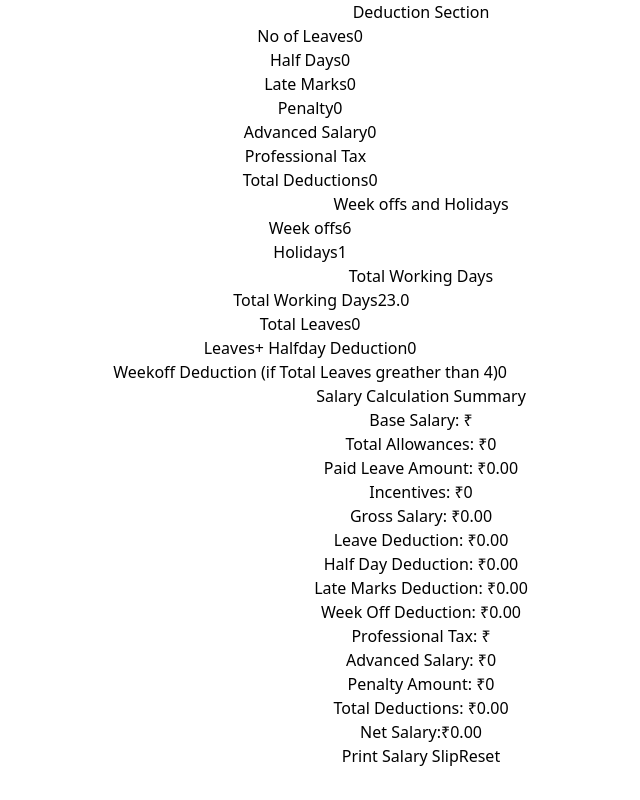
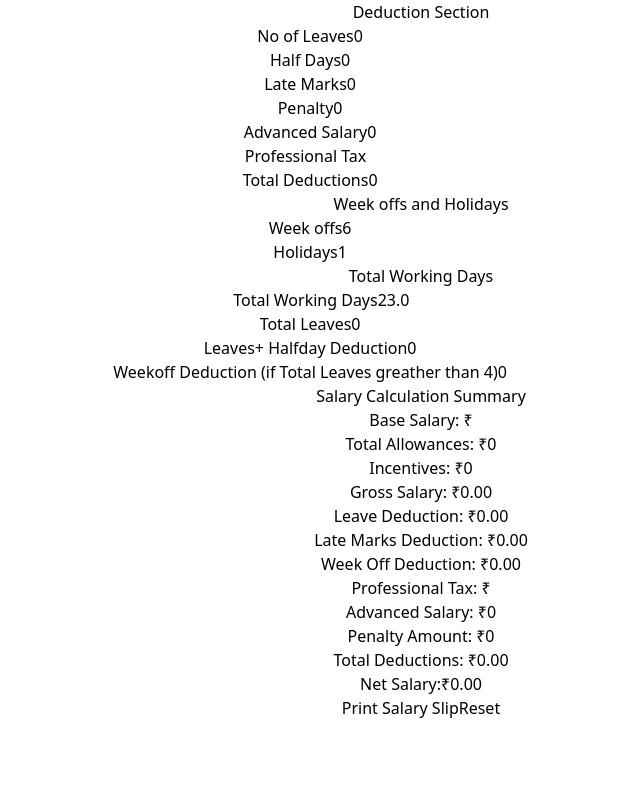
Before and after one commit to Shratik421/hr_ms_calcu, a React (Vite) app: page / in a window 1280 px wide. Shown: the part 564-1364 px from the top of the page, without its empty margins (219-859 px from the left). After the commit the page ends 1316 px from the top, so only its background shows below. Built offline with nearby package versions, Linux system fonts and the light colour scheme.

Commit message:
Adding chnages

```diff
--- a/src/SalaryCalculator.jsx
+++ b/src/SalaryCalculator.jsx
@@ -188,13 +188,15 @@ const SalaryCalculator = () => {
     const grossSalary =
       Number(baseSalary) + allowances  + Number(incentives);
     console.log("grossSalary:", grossSalary);
+    //----------------------------------------------------------------------------------------------------------------------
 
     // Deductions calculations
-    const leaveDeduction =
-      (Number(baseSalary) / 30) * Number(noOfLeaves) ;
+
 
     const halfDayDeduction = (Number(baseSalary) / 30 / 2) * Number(halfDays);
     const lateMarksDeduction = (Number(baseSalary) / 30) * Number(lateMarks);
+     const leaveDeduction =
+       (Number(baseSalary) / 30) * Number(noOfLeaves) + halfDayDeduction - paidLeaveAmount;
 
     console.log("leaveDeduction:", leaveDeduction);
     console.log("halfDayDeduction:", halfDayDeduction);
@@ -869,14 +871,14 @@ const SalaryCalculator = () => {
                     </span>
                   </p>
                 </div>
-                <div>
+                {/* <div>
                   <p className="text-sm font-medium">
                     Paid Leave Amount:{" "}
                     <span className="font-normal">
                       ₹{salaryInfo.paidLeaveAmount.toFixed(2)}
                     </span>
                   </p>
-                </div>
+                </div> */}
                 <div>
                   <p className="text-sm font-medium">
                     Incentives:{" "}
@@ -899,17 +901,18 @@ const SalaryCalculator = () => {
                     Leave Deduction:{" "}
                     <span className="font-normal">
                       ₹{salaryInfo.leaveDeduction.toFixed(2)}
+
                     </span>
                   </p>
                 </div>
-                <div>
+                {/* <div>
                   <p className="text-sm font-medium">
                     Half Day Deduction:{" "}
                     <span className="font-normal">
                       ₹{salaryInfo.halfDayDeduction.toFixed(2)}
                     </span>
                   </p>
-                </div>
+                </div> */}
                 <div>
                   <p className="text-sm font-medium">
                     Late Marks Deduction:{" "}
```
